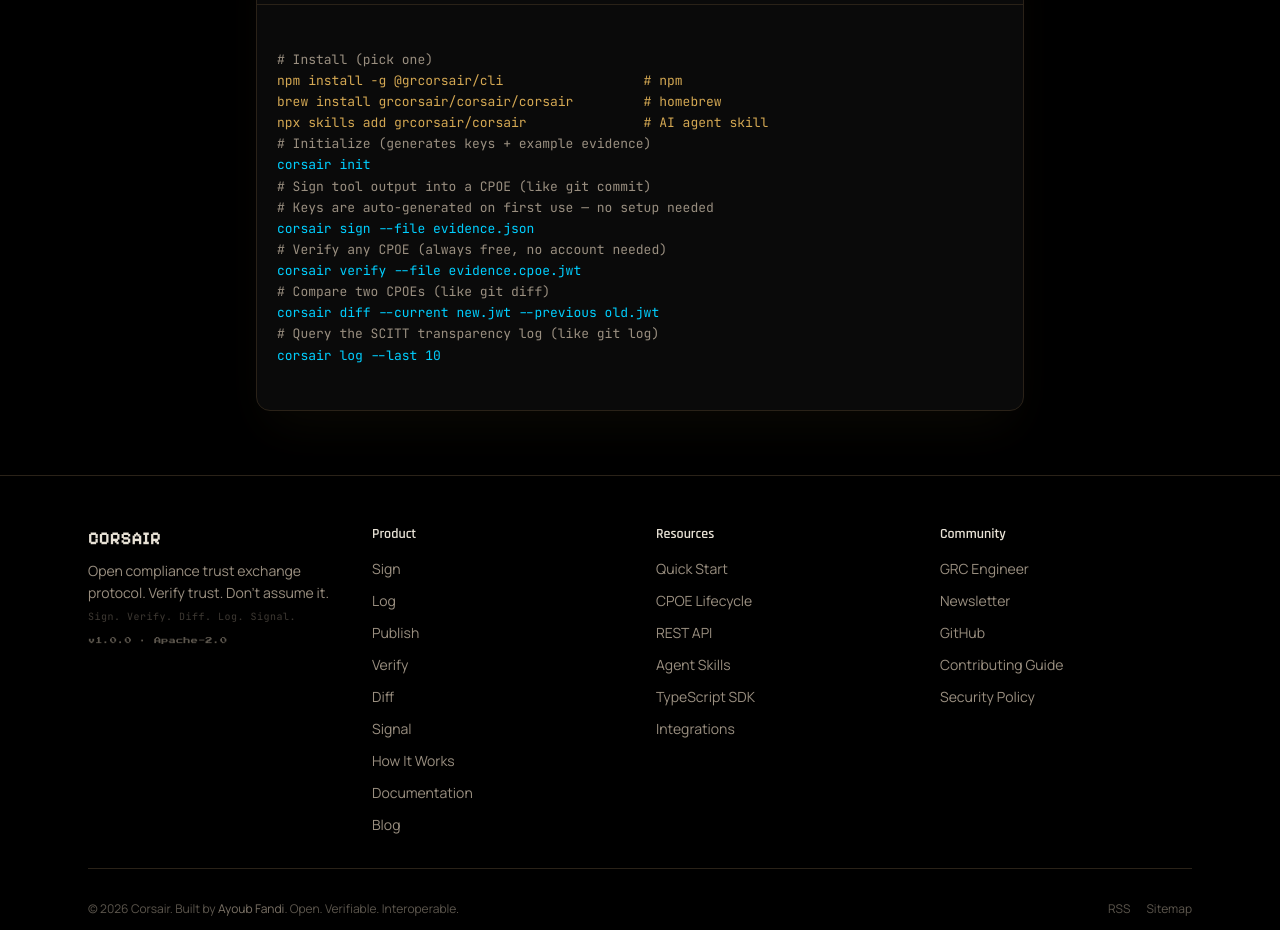
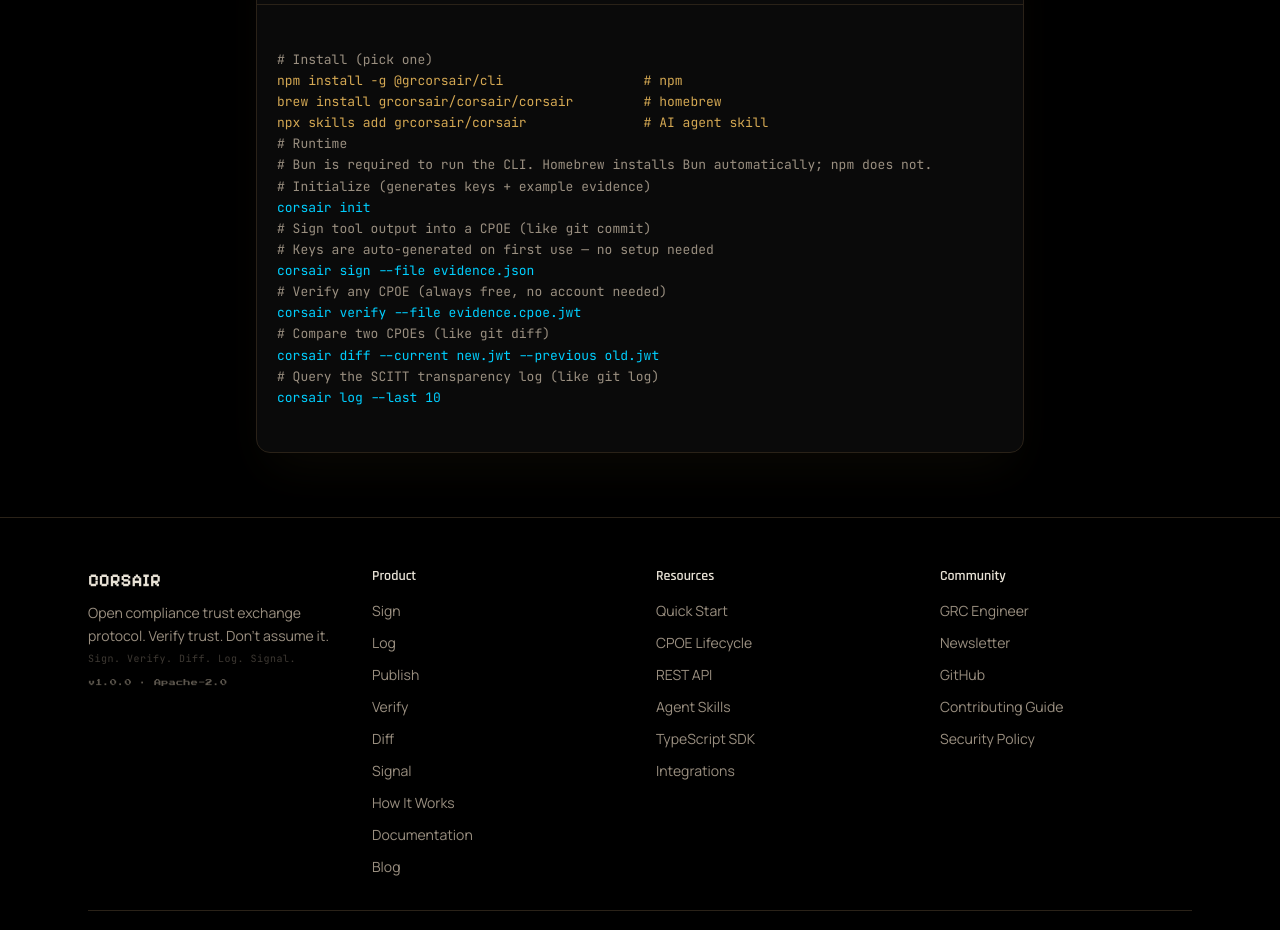
Before and after one commit to grcorsair/corsair, a Next.js app in the folder apps/web/: page / in a window 1280 px wide. Shown: the part 2720-3650 px from the top of the page. Built offline with nearby package versions, Linux system fonts and the light colour scheme; no server answers.

Commit message:
docs: add bun runtime prerequisite

```diff
--- a/apps/web/src/content/snippets.ts
+++ b/apps/web/src/content/snippets.ts
@@ -25,6 +25,9 @@
 brew install grcorsair/corsair/corsair         # homebrew
 npx skills add grcorsair/corsair               # AI agent skill
 
+# Runtime
+# Bun is required to run the CLI. Homebrew installs Bun automatically; npm does not.
+
 # Initialize (generates keys + example evidence)
 corsair init
 
```
Also changed, not shown: 2 other files (tests, documents, lock files or other folders).
